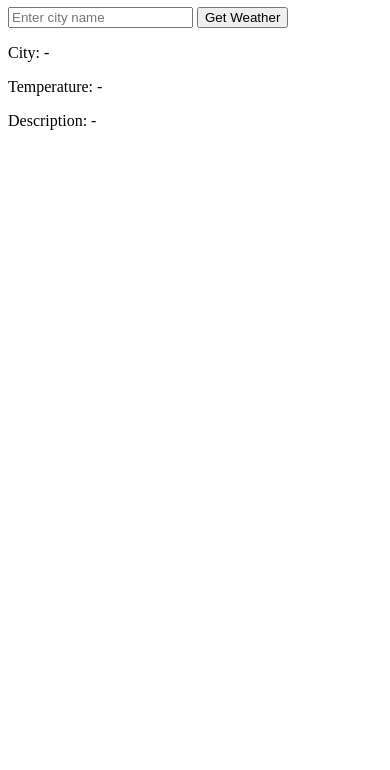
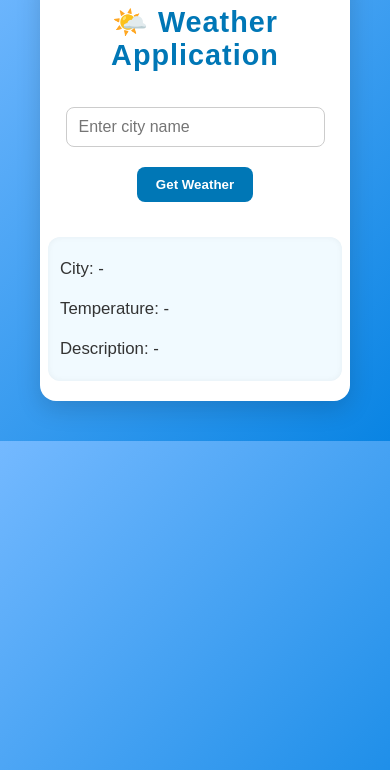
Before and after one commit to aditya-patil301/weather-app, a plain HTML site: page index.html in a window 390 px wide. Shown: the part 74-844 px from the top of the page. Drawn offline with Linux system fonts and the light colour scheme.

Commit message:
Styled HTML elements with CSS

```diff
--- a/CSS/style.css
+++ b/CSS/style.css
@@ -0,0 +1,133 @@
+
+
+body {
+  font-family: 'Poppins', sans-serif;
+  background: linear-gradient(135deg, #74b9ff, #0984e3);
+  color: #333;
+  margin: 0;
+  padding: 0;
+  display: flex;
+  justify-content: center;
+  align-items: center;
+  height: 100vh;
+}
+
+
+.container {
+  background-color: #ffffff;
+  width: 350px;
+  padding: 25px;
+  border-radius: 16px;
+  box-shadow: 0 8px 25px rgba(0, 0, 0, 0.15);
+  text-align: center;
+  transition: transform 0.3s ease;
+}
+
+.container:hover {
+  transform: translateY(-5px);
+}
+
+
+h1 {
+  font-size: 1.8rem;
+  color: #0077b6;
+  margin-bottom: 25px;
+  letter-spacing: 1px;
+}
+
+
+.search-section {
+  display: flex;
+  justify-content: center;
+  gap: 10px;
+  margin-bottom: 25px;
+}
+
+#city-input {
+  flex: 1;
+  padding: 10px 12px;
+  border: 1px solid #ccc;
+  border-radius: 8px;
+  outline: none;
+  font-size: 1rem;
+  transition: border-color 0.2s ease;
+}
+
+#city-input:focus {
+  border-color: #0077b6;
+}
+
+#search-btn {
+  background-color: #0077b6;
+  color: white;
+  border: none;
+  border-radius: 8px;
+  padding: 10px 16px;
+  cursor: pointer;
+  font-weight: 600;
+  transition: background-color 0.2s ease, transform 0.2s ease;
+}
+
+#search-btn:hover {
+  background-color: #005f8c;
+  transform: scale(1.05);
+}
+
+
+.weather-info {
+  background: #f1faff;
+  border-radius: 12px;
+  padding: 12px;
+  box-shadow: inset 0 0 6px rgba(0, 0, 0, 0.05);
+  display: flex;
+  flex-direction: column;
+  align-items: flex-start;
+}
+
+.weather-info p {
+  margin: 10px 0;
+  font-size: 1.05rem;
+  color: #333;
+}
+
+
+
+@media (max-width: 600px) {
+  body {
+    height: auto;
+    padding: 20px;
+  }
+
+  .container {
+    width: 100%;
+    margin: 20px;
+    padding: 20px;
+  }
+
+  .search-section {
+    padding: 10px;
+    flex-direction: column;
+  }
+
+  #city-input {
+    width: 100%;
+  }
+
+  #search-btn{
+    width: 50%;
+  }
+
+  #search-btn {
+    margin-top: 10px;
+  }
+
+  .container, .search-section{
+    display: flex;
+    flex-direction: column;
+    align-items: center;
+  }
+
+  .weather-info{
+    width: 100%;
+  }
+}
--- a/index.html
+++ b/index.html
@@ -4,10 +4,11 @@
   <meta charset="UTF-8">
   <meta name="viewport" content="width=device-width, initial-scale=1.0">
   <title>Weather App</title>
-  <link rel="stylesheet" href="css/style.css">
+  <link rel="stylesheet" href="CSS/style.css">
 </head>
 <body>
 
+  <div class="container">
     <h1>🌤️ Weather Application</h1>
 
     <div class="search-section">
@@ -20,6 +21,7 @@
       <p id="temperature">Temperature: -</p>
       <p id="weather-description">Description: -</p>
     </div>
+  </div>
 
   <script src="js/app.js"></script>
 </body>
```
Lines whose indentation alone changed are shown as unchanged.
